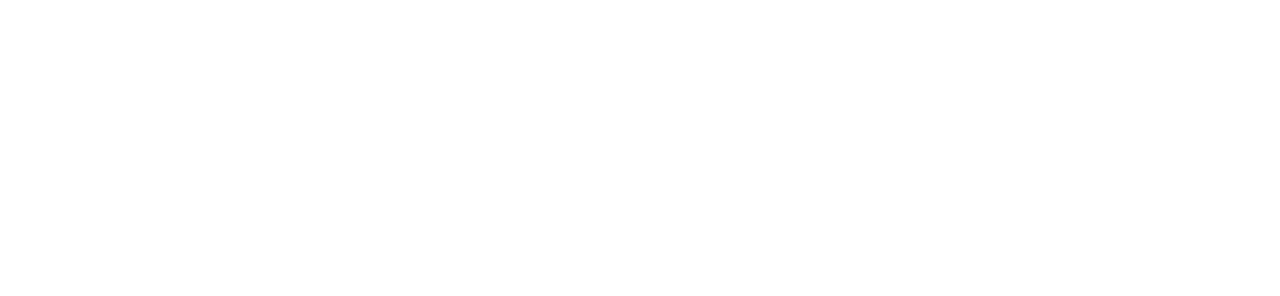
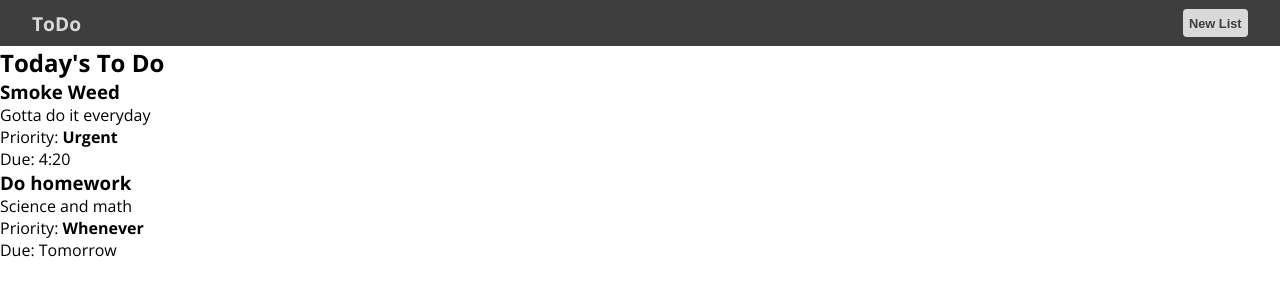
Before and after one commit to Vimpandra/todo-app, a website built with webpack: page dist/index.html in a window 1280 px wide. Built offline with nearby package versions, Linux system fonts and the light colour scheme.

Commit message:
Added basic objects to generate lists and list itens

```diff
--- a/src/index.js
+++ b/src/index.js
@@ -1 +1,57 @@
-console.log(`hello, world`);
+import { TodoItem } from "./todoItemFactory";
+import { TodoList } from "./listFactory";
+
+const myList = new TodoList(`Today's To Do`);
+
+const smokeWeed = new TodoItem(`Smoke Weed`, `Gotta do it everyday`, `Urgent`, `4:20`);
+const dohw = new TodoItem(`Do homework`, `Science and math`, `Whenever`, `Tomorrow`);
+
+smokeWeed.addToList(myList.list);
+dohw.addToList(myList.list);
+
+console.log(myList);
+
+const DOMcontrol = (function() {
+    function renderList(list) {
+        const content = document.getElementById(`content`);
+
+        const listBody = document.createElement(`div`);
+        content.appendChild(listBody);
+        listBody.classList.add(`listCard`);
+
+        const listTitle = document.createElement(`h2`);
+        listTitle.textContent = list.title;
+        listBody.appendChild(listTitle);
+
+        const listContent = document.createElement(`div`);
+        listContent.classList.add(`listContent`);
+        listBody.appendChild(listContent);
+
+        for (let i = 0; i < list.list.length; i++) {
+            const listItem = document.createElement(`div`);
+            listItem.classList.add(`listItem`);
+            listContent.appendChild(listItem);
+
+            const itemTitle = document.createElement(`h3`);
+            itemTitle.textContent = list.list[i].title;
+            listItem.appendChild(itemTitle);
+
+            const itemDesc = document.createElement(`p`);
+            itemDesc.classList.add(`itemDesc`);
+            itemDesc.textContent = list.list[i].desc;
+            listItem.appendChild(itemDesc);
+
+            const itemPrio = document.createElement(`p`);
+            itemPrio.classList.add(`itemPrio`)
+            itemPrio.innerHTML = `Priority: <strong>${list.list[i].prio}</strong>`;
+            listItem.appendChild(itemPrio);
+
+            const itemDue = document.createElement(`p`);
+            itemDue.classList.add(`itemDue`);
+            itemDue.textContent = `Due: ${list.list[i].due}`;
+            listItem.appendChild(itemDue);
+        };
+    };
+
+    renderList(myList);
+})();
--- /dev/null
+++ b/src/listFactory.js
@@ -0,0 +1,6 @@
+function TodoList(title) {
+    this.title = title;
+    this.list = [];
+};
+
+export {TodoList};
--- /dev/null
+++ b/src/todoItemFactory.js
@@ -0,0 +1,12 @@
+function TodoItem(title, desc, prio, due) {
+    this.title = title;
+    this.desc = desc;
+    this.prio = prio;
+    this.due = due;
+};
+
+TodoItem.prototype.addToList = function(list) {
+    list.push(this);
+}
+
+export {TodoItem};
```
Also changed, not shown: README.md, dist/index.html, dist/main.js, dist/style.css (added), icons/check-square.svg (added), icons/edit.svg (added), icons/square.svg (added), icons/trash-2.svg (added).
